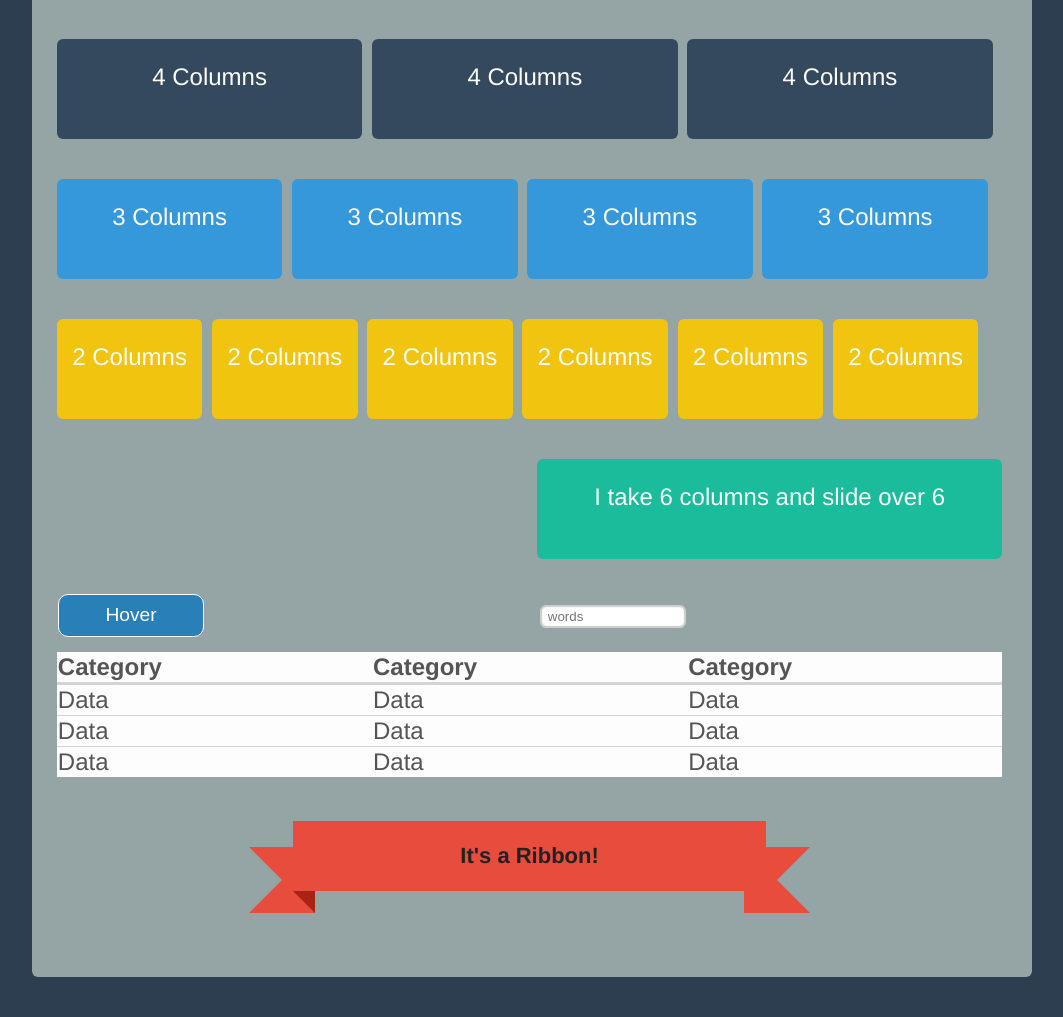
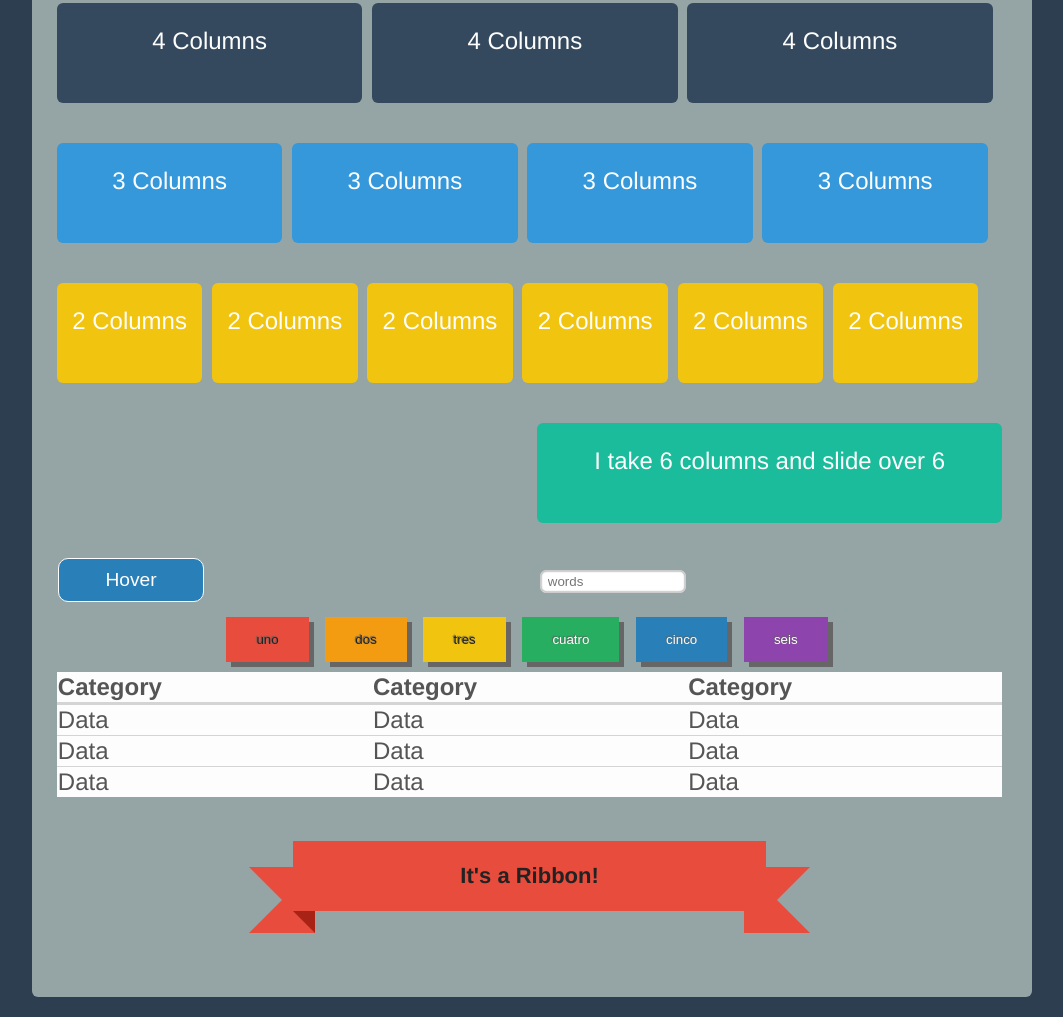
Before and after one commit to AlexStory/zeppelin, a plain HTML site: page example/index.html in a window 1280 px wide. Shown: the part 436-1453 px from the top of the page, without its empty margins (108-1171 px from the left). Drawn offline with Linux system fonts and the light colour scheme.

Commit message:
updaed example

```diff
--- a/example/index.html
+++ b/example/index.html
@@ -6,8 +6,8 @@
     <meta name="viewport" content="width=device-width, initial-scale=1">
   </head>
   <body>
+      <h1 class="header">Zeppelin</h1>
     <section class="wrap">
-      <h1 class="header">Zeppelin</h1>
       <div class="test">
         <p> 12 Columns</p>
       </div>
@@ -59,6 +59,12 @@
       <div class="half"><p>I take 6 columns and slide over 6</p></div>
       <button class="bt">Hover</button>
       <input type="text" class="stuff" placeholder="words">
+      <button class = "uno"> uno</button>
+      <button class = "dos"> dos</button>
+      <button class = "tres"> tres</button>
+      <button class = "cuatro"> cuatro</button>
+      <button class = "cinco"> cinco</button>
+      <button class = "seis">seis</button>
       <table class="mesa">
         <thead>
           <th>Category</th>
--- a/example/main.scss
+++ b/example/main.scss
@@ -21,6 +21,7 @@ div{
 
 .header{
   font-size:2em;
+  @include center;
 }
 .test{
   @include span(12);
@@ -84,6 +85,30 @@ div{
   @include input;
 }
 
+.uno{
+  @include button($red, float);
+}
+
+.dos {
+  @include button($orange, float);
+}
+
+.tres {
+  @include button($yellow, float);
+}
+
+.cuatro {
+  @include button($green, float);
+}
+
+.cinco {
+  @include button($blue, float);
+}
+
+.seis {
+  @include button($purple, float);
+}
+
 .mesa {
   @include row;
   @include hover-table;
--- a/mixins/_mixins.scss
+++ b/mixins/_mixins.scss
@@ -35,6 +35,7 @@
 //LAYOUT
 @mixin center {
   @include side-margin(auto);
+  text-align: center;
 }
 
 @mixin container($size: 960px) {
--- a/mixins/_styles.scss
+++ b/mixins/_styles.scss
@@ -21,7 +21,7 @@
         padding: 15px 30px;
         box-shadow: 5px 5px 0 #666;
         transition: all 0.3s ease;
-        margin: 0 10px 0 0;
+        margin: 0 10px 10px 0;
           &:hover {
             box-shadow: 0px 0px 0 #666;
             top: 5px;
@@ -76,7 +76,7 @@
         padding: 15px 30px;
         box-shadow: 5px 5px 0 #666;
         transition: all 0.3s ease;
-        margin: 0 10px 0 0;
+        margin: 0 10px 10px 0;
           &:hover {
             box-shadow: 0px 0px 0 #666;
             top: 5px;
```
Also changed, not shown: example/main.css, 1 other file.
